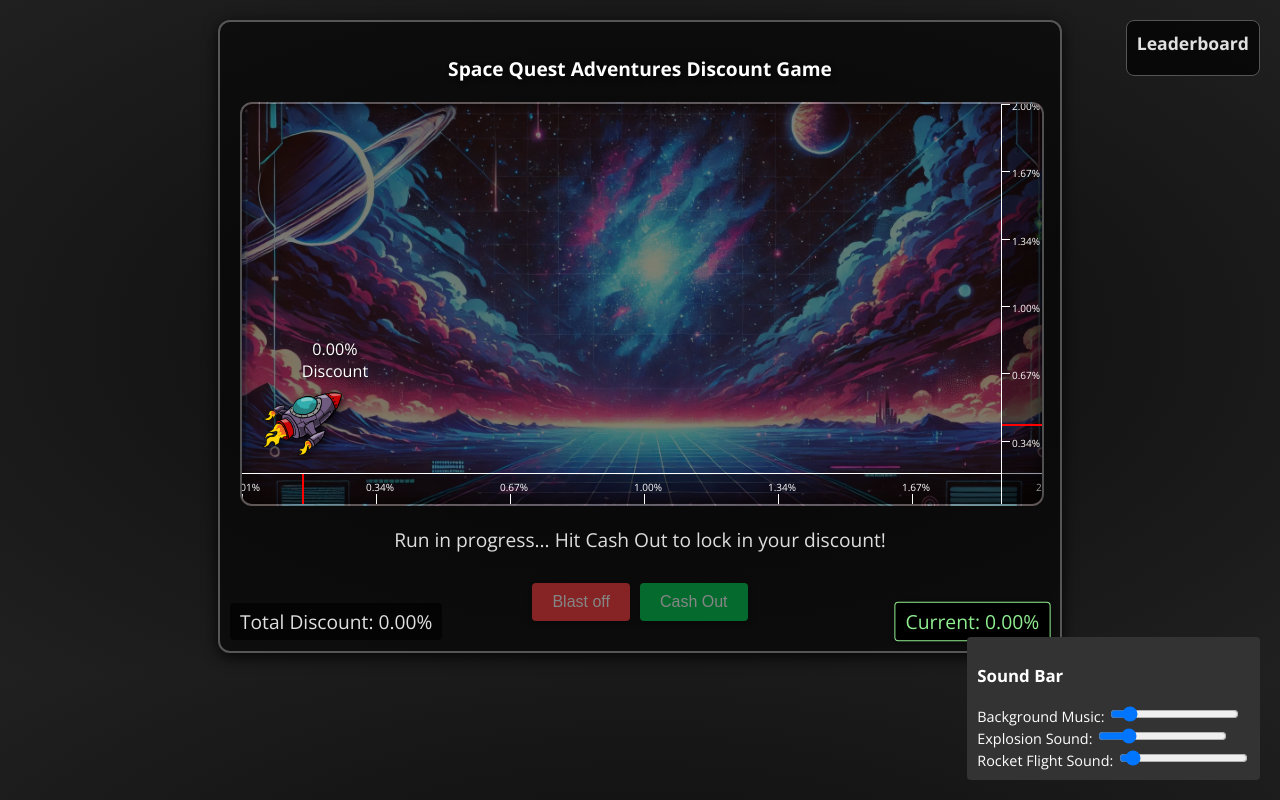
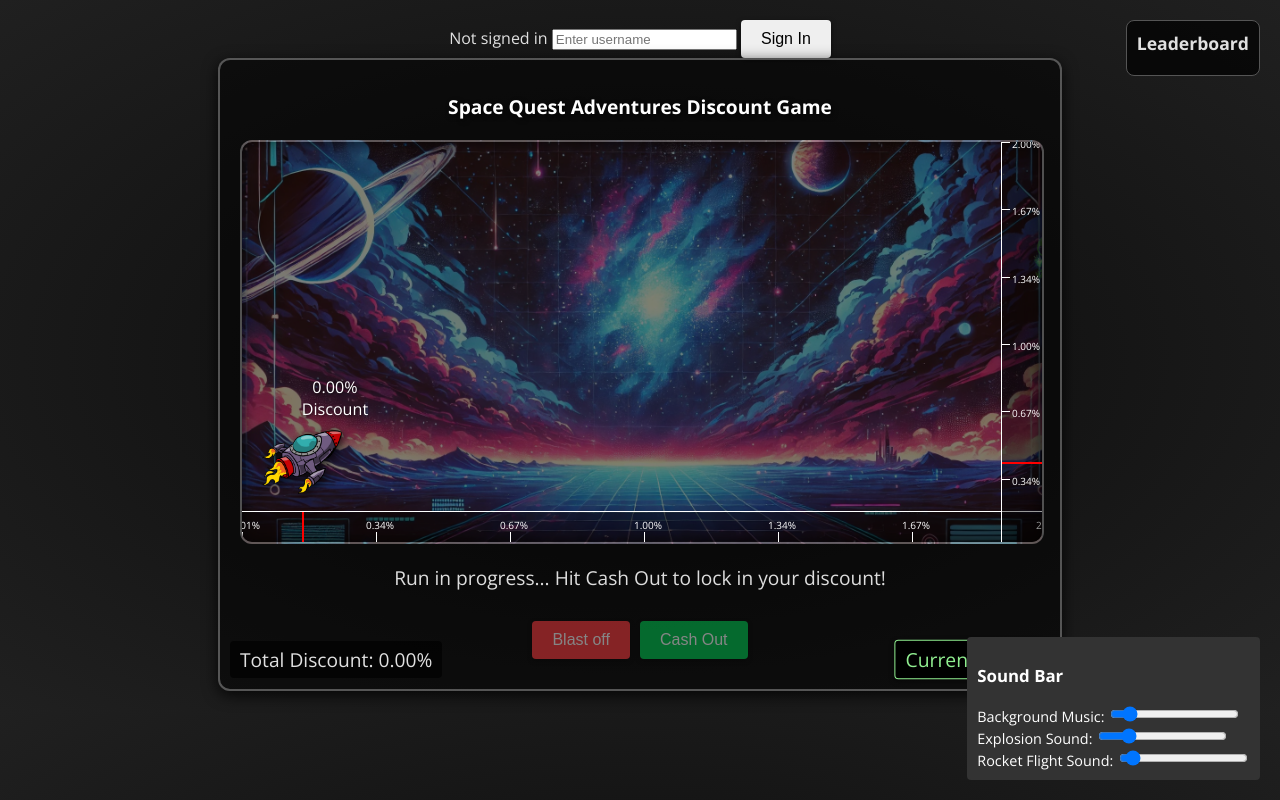
Before and after one commit to Matt-James-Bell/ROCKET2-19, a plain HTML site: page index.html in a window 1280 px wide. Drawn offline with nearby package versions, Linux system fonts and the light colour scheme.

Commit message:
Update index.html

```diff
--- a/index.html
+++ b/index.html
@@ -8,6 +8,14 @@
   <link rel="stylesheet" href="css/style.css">
 </head>
 <body>
+  <!-- User Sign In Area -->
+  <div id="user-info">
+    <span id="welcome-msg">Not signed in</span>
+    <input type="text" id="username-input" placeholder="Enter username">
+    <button id="signin-btn">Sign In</button>
+    <button id="signout-btn" style="display:none;">Sign Out</button>
+  </div>
+
   <!-- Leaderboard in the top right corner -->
   <div id="leaderboard">
     <h3>Leaderboard</h3>
```
